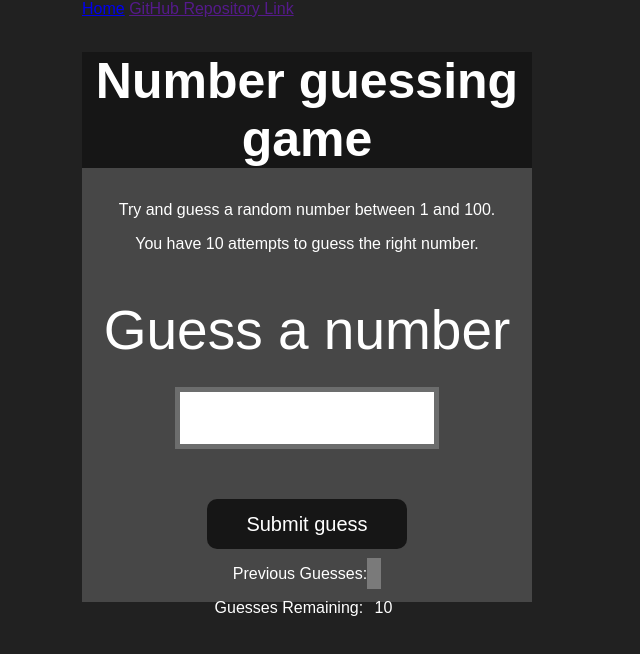
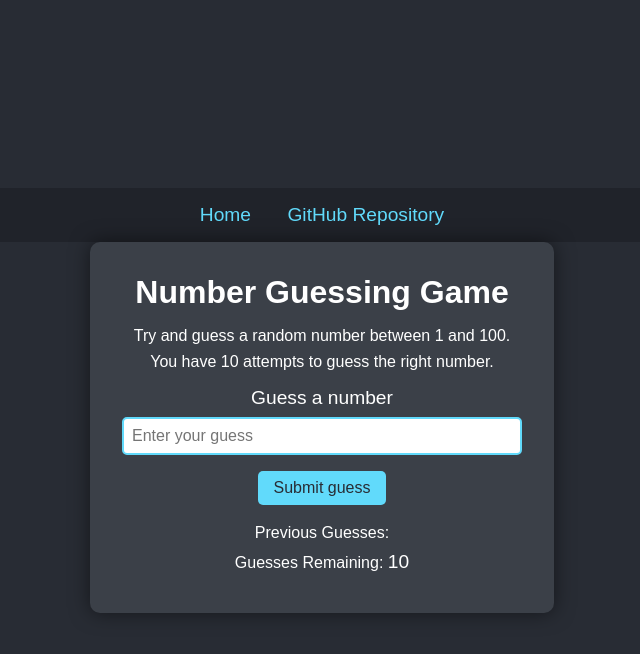
Before and after one commit to amit-s4507/Web-Dev-Projects., a plain HTML site: page index.html in a window 1280 px wide. Shown: the whole page, without its empty margins (318-958 px from the left). Drawn offline with Linux system fonts and the light colour scheme.

Commit message:
Number Guessing Game Done

```diff
--- a/index.html
+++ b/index.html
@@ -6,30 +6,25 @@
     <meta http-equiv="X-UA-Compatible" content="ie=edge">
     <title>Number Guessing Game</title>
     <link rel="stylesheet" href="style.css">
-    <link rel="stylesheet" href="../styles.css">
 </head>
-<body style="background-color:#212121; color:#fff;">
-  <nav>
-    <a href="/" aria-current="page">Home</a>
-    <a target="_blank" href=""
-      >GitHub Repository Link</a
-    >
-  </nav>
+<body>
+    <nav>
+        <a href="/" aria-current="page">Home</a>
+        <a target="_blank" href="https://github.com/amit-s4507/Web-Dev-Projects">GitHub Repository</a>
+    </nav>
 
     <div id="wrapper">
-      <h1>Number guessing game</h1>
-    <p>Try and guess a random number between 1 and 100.</p>
-    <p>You have 10 attempts to guess the right number.</p>
-    </br>
+        <h1>Number Guessing Game</h1>
+        <p>Try and guess a random number between 1 and 100.</p>
+        <p>You have 10 attempts to guess the right number.</p>
         <form class="form">
-            <label2 for="guessField" id="guess">Guess a number</label>
-            <input type="text" id="guessField" class="guessField">
+            <label for="guessField" id="guess">Guess a number</label>
+            <input type="text" id="guessField" class="guessField" placeholder="Enter your guess">
             <input type="submit" id="subt" value="Submit guess" class="guessSubmit">
         </form>
-
         <div class="resultParas">
-            <p >Previous Guesses: <span class="guesses"></span></p>
-            <p >Guesses Remaining: <span class="lastResult">10</span></p>
+            <p>Previous Guesses: <span class="guesses"></span></p>
+            <p>Guesses Remaining: <span class="lastResult">10</span></p>
             <p class="lowOrHi"></p>
         </div>
     </div>
--- a/script.js
+++ b/script.js
@@ -1,4 +1,4 @@
-let randomNumber = parseInt(Math.random() * 100 + 1);
+let randomNumber = Math.floor(Math.random() * 100 + 1);
 
 const submit = document.querySelector('#subt');
 const userInput = document.querySelector('#guessField');
@@ -15,56 +15,48 @@ let numGuess = 1;
 let playGame = true;
 
 if(playGame) {
-    submit.addEventListener('click',function(e){
+    submit.addEventListener('click', function(e){
         e.preventDefault();
         const guess = parseInt(userInput.value);
         console.log(guess);
         validateGuess(guess);
-    })
+    });
 }
 
-
-
 function validateGuess(guess) {
-  if(isNaN(guess)){
-    alert('Please Enter a valid Number')
-  }
-  else if( guess < 1 || guess >100){
-    alert('Please Enter a valid number between 1 and 100')
-  }
-  else{
+  if(isNaN(guess)) {
+    alert('Please enter a valid number');
+  } else if(guess < 1 || guess > 100) {
+    alert('Please enter a number between 1 and 100');
+  } else {
     prevGuess.push(guess);
-    if(numGuess == 11){
-        displayGuess(guess)
-        displayMessage(`Game Over !!  Random Number was ${randomNumber}`)
+    if(numGuess === 11) {
+        displayGuess(guess);
+        displayMessage(`Game Over! The number was ${randomNumber}`);
         endGame();
-    }
-    else{
-        displayGuess(guess)
-        checkGuess(guess)
+    } else {
+        displayGuess(guess);
+        checkGuess(guess);
     }
   }
 }
 
 function checkGuess(guess) {
-  if(guess === randomNumber){
-    displayMessage(`Congratulations!! You Guessed it in ${numGuess} guesses`)
+  if(guess === randomNumber) {
+    displayMessage(`Congratulations! You guessed it in ${numGuess} tries`);
     endGame();
-  }
-  else if(guess > randomNumber){
-    displayMessage('Too High');
-  }
-  else if(guess < randomNumber){
-    displayMessage('Too Low');
+  } else if(guess > randomNumber) {
+    displayMessage('Too high');
+  } else {
+    displayMessage('Too low');
   }
 }
 
 function displayGuess(guess) {
-  userInput.value = ''
-  guessSlot.innerHTML += `${guess}  `
+  userInput.value = '';
+  guessSlot.innerHTML += `${guess} `;
   numGuess++;
-  remaining.innerHTML = `${11 - numGuess}`
-
+  remaining.innerHTML = `${11 - numGuess}`;
 }
 
 function displayMessage(message) {
@@ -72,31 +64,26 @@ function displayMessage(message) {
 }
 
 function endGame() {
-    userInput.value = ''
-    userInput.setAttribute('disabled','');
-    p.classList.add('button')
-    p.innerHTML = `<h2 id = "newGame"> Start New Game </h2>`;
-    startOver.appendChild(p)
-    playGame = false;
-    newGame()
+  userInput.value = '';
+  userInput.setAttribute('disabled', '');
+  p.id = 'newGame';
+  p.textContent = 'Start New Game';
+  startOver.appendChild(p);
+  playGame = false;
+  newGame();
 }
 
 function newGame() {
-
-    const newGameButton = document.querySelector('#newGame')
-    newGameButton.addEventListener('click',function(e){
-
-        randomNumber = parseInt(Math.random() * 100 + 1);
-        prevGuess = [];
-        numGuess = 1;
-        guessSlot.innerHTML = ''
-        remaining.innerHTML = `${11 - numGuess}`;
-        userInput.removeAttribute('disabled')
-        startOver.removeChild(p);
-
-        playGame = true;
-
-    })
-
-
+  const newGameButton = document.querySelector('#newGame');
+  newGameButton.addEventListener('click', function() {
+    randomNumber = Math.floor(Math.random() * 100 + 1);
+    prevGuess = [];
+    numGuess = 1;
+    guessSlot.innerHTML = '';
+    remaining.innerHTML = '10';
+    userInput.removeAttribute('disabled');
+    startOver.removeChild(p);
+    lowOrHi.innerHTML = '';
+    playGame = true;
+  });
 }
--- a/style.css
+++ b/style.css
@@ -1,91 +1,115 @@
-html {
-    font-family: sans-serif;
-  }
+/* Reset some default styles */
+body, h1, p, form, input {
+  margin: 0;
+  padding: 0;
+  box-sizing: border-box;
+}
 
-  body {
-    width: 300px;
-    max-width: 750px;
-    min-width: 480px;
-    margin: 0 auto;
-    background-color: #212121;
-  }
+/* General body styling */
+body {
+  background-color: #282c34;
+  color: #fff;
+  font-family: 'Arial', sans-serif;
+  display: flex;
+  flex-direction: column;
+  align-items: center;
+  justify-content: center;
+  height: 100vh;
+  margin: 0;
+}
 
-  .lastResult {
-    color: white;
-    padding: 7px;
-  }
+/* Navigation styling */
+nav {
+  background-color: #20232a;
+  width: 100%;
+  padding: 1rem;
+  text-align: center;
+}
 
-  .guesses {
-    color: white;
-    padding: 7px;
-  }
+nav a {
+  color: #61dafb;
+  margin: 0 1rem;
+  text-decoration: none;
+  font-size: 1.2rem;
+}
 
-  button {
-    background-color: #141414;
-    color: #fff;
-    width: 250px;
-    height: 50px;
-    border-radius: 25px;
-    font-size: 30px;
-    border-style: none;
-    margin-top: 30px;
-    /* margin-left: 50px; */
-  }
+/* Wrapper styling */
+#wrapper {
+  text-align: center;
+  background-color: #3b4048;
+  padding: 2rem;
+  border-radius: 10px;
+  box-shadow: 0 0 20px rgba(0, 0, 0, 0.5);
+  width: 80%;
+  max-width: 400px;
+}
 
-  #subt {
-    background-color: #161616;
-    color: #ffffff;
-    width: 200px;
-    height: 50px;
-    border-radius: 10px;
-    font-size: 20px;
-    border-style: none;
-    margin-top: 50px;
-    /* margin-left: 75px; */
-  }
+/* Heading and paragraph styling */
+h1 {
+  font-size: 2rem;
+  margin-bottom: 1rem;
+}
 
-  #guessField {
-    color: #000;
-    width: 250px;
-    height: 50px;
-    font-size: 30px;
-    border-style: none;
-    margin-top: 25px;
+p {
+  margin: 0.5rem 0;
+}
 
-    /* margin-left: 50px; */
-    border: 5px solid #6c6d6d;
-    text-align: center;
-  }
+/* Form styling */
+form {
+  margin: 1rem 0;
+}
 
-  #guess {
-    font-size: 55px;
-    /* margin-left: 90px; */
-    margin-top: 120px;
-    color: #fff;
-  }
+label {
+  display: block;
+  margin-bottom: 0.5rem;
+  font-size: 1.2rem;
+}
 
-  .guesses {
-    background-color: #7a7a7a;
-  }
+input[type="text"] {
+  width: 100%;
+  padding: 0.5rem;
+  font-size: 1rem;
+  border: 2px solid #61dafb;
+  border-radius: 5px;
+  margin-bottom: 1rem;
+}
 
-  #wrapper {
-    box-sizing: border-box;
-    text-align: center;
-    width: 450px;
-    height: 550px;
-    background-color: #474747;
-    color: #fff;
-    font-size: 25px;
-  }
+input[type="submit"] {
+  background-color: #61dafb;
+  color: #282c34;
+  padding: 0.5rem 1rem;
+  font-size: 1rem;
+  border: none;
+  border-radius: 5px;
+  cursor: pointer;
+  transition: background-color 0.3s;
+}
 
-  h1 {
-    background-color: #161616;
+input[type="submit"]:hover {
+  background-color: #21a1f1;
+}
 
-    color: #fff;
-    text-align: center;
-  }
+/* Result paragraphs styling */
+.resultParas {
+  margin-top: 1rem;
+}
 
-  p {
-    font-size: 16px;
-    text-align: center;
-  }
+.guesses, .lastResult, .lowOrHi {
+  font-size: 1.2rem;
+}
+
+/* New game button styling */
+#newGame {
+  display: inline-block;
+  background-color: #21a1f1;
+  color: #fff;
+  padding: 0.5rem 1rem;
+  border-radius: 5px;
+  margin-top: 1rem;
+  cursor: pointer;
+  transition: background-color 0.3s;
+}
+
+#newGame:hover {
+  background-color: #1d90d8;
+}
```
